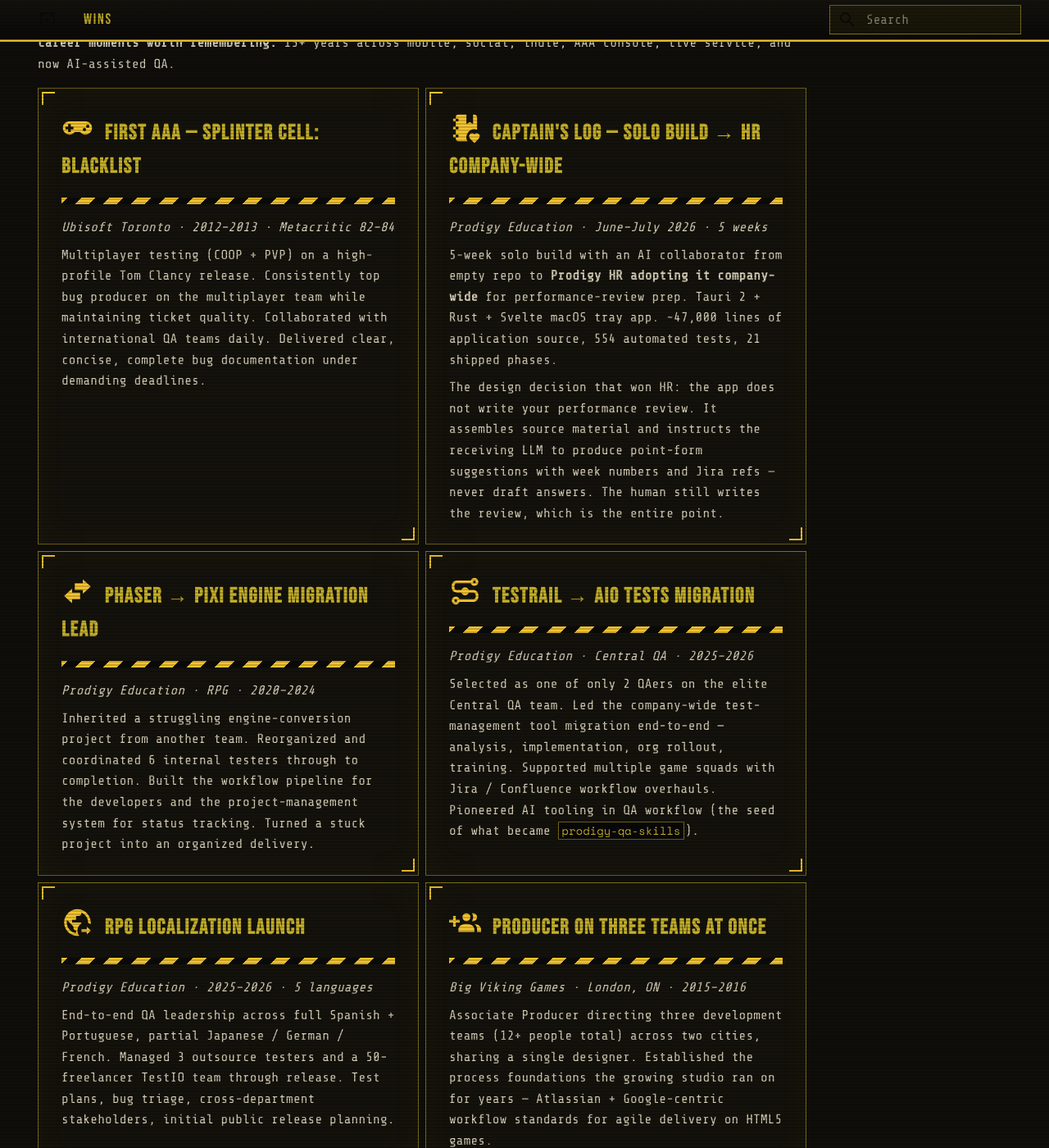
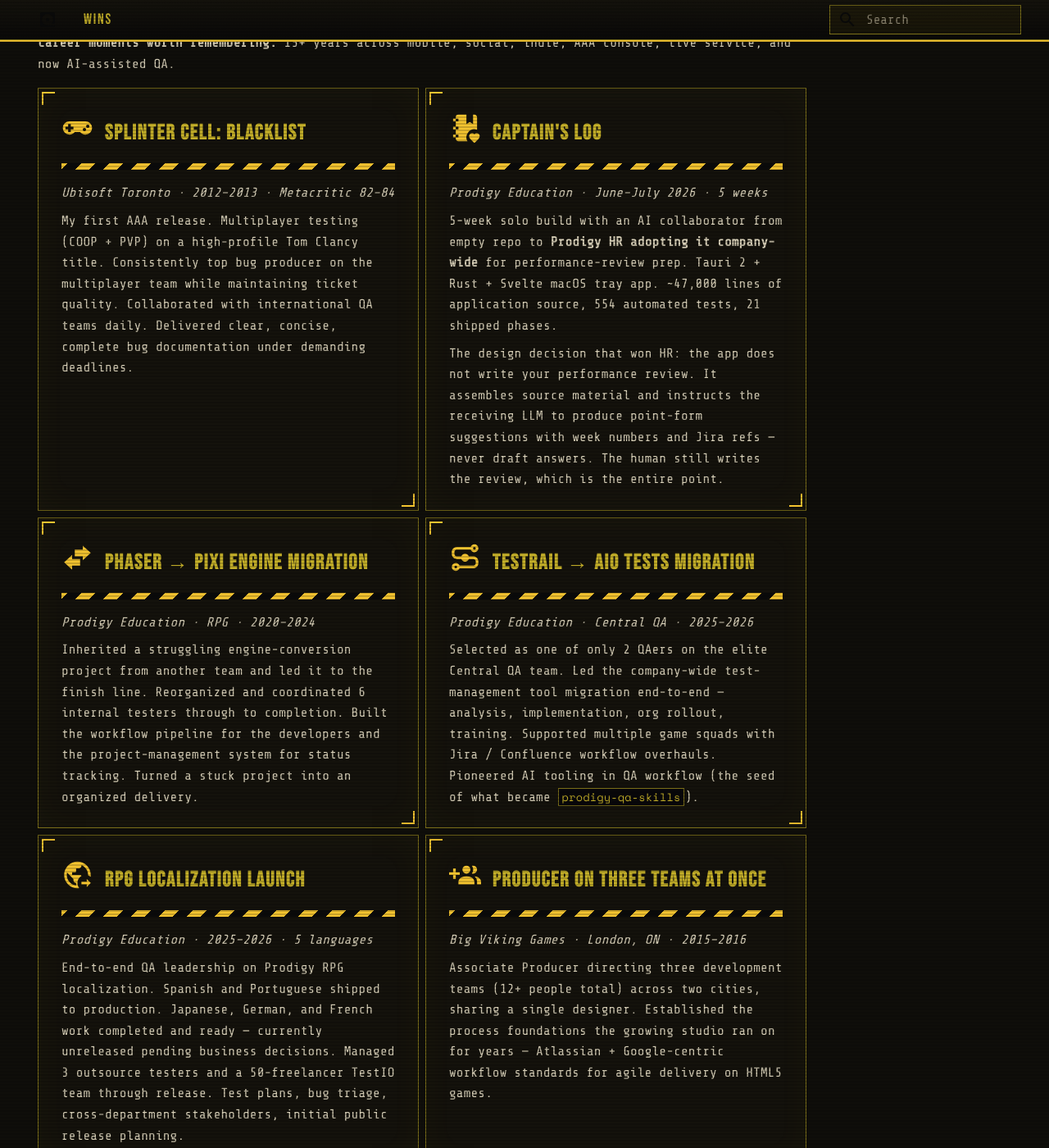
Before and after one commit to Godimas101/portfolio, an MkDocs documentation site: the page built from docs/wins.md, in a window 1280 px wide and 1400 px high, scrolled down 285 px. Shown: the whole window at 82% size. Built offline with MkDocs 1.6.1 and Material for MkDocs 9.7.7, drawn with Linux system fonts in a browser that asks for light colours; some of the changed text lies outside the part shown.

Commit message:
docs(wins): tighten card titles + fix localization accuracy
Title trims (single-line per card):
- 'First AAA — Splinter Cell: Blacklist' → 'Splinter Cell: Blacklist'
  ('My first AAA release.' moved to lead the body)
- 'Captain's Log — solo build → HR company-wide' → 'Captain's Log'
  (body already carries the story)
- 'Phaser → Pixi engine migration lead' → 'Phaser → Pixi engine migration'
  (lead framing moved into the body: 'led it to the finish line')
- 'Introduced Jira to Big Viking Games' → 'Introduced Jira to Big Viking'

Localization accuracy fix:
- Old text ('full Spanish + Portuguese, partial Japanese / German / French')
  conflated 'released' with 'work completed'
- New text: Spanish + Portuguese shipped to production; JP/DE/FR work
  completed and ready but currently unreleased pending business decisions

Co-Authored-By: Claude Opus 4.7 <noreply@anthropic.com>

```diff
--- a/docs/wins.md
+++ b/docs/wins.md
@@ -9,15 +9,15 @@ hide:
 
 <div class="grid cards" markdown>
 
--   :material-controller-classic:{ .lg .middle } **First AAA — Splinter Cell: Blacklist**
+-   :material-controller-classic:{ .lg .middle } **Splinter Cell: Blacklist**
 
     ---
 
     *Ubisoft Toronto · 2012–2013 · Metacritic 82–84*
 
-    Multiplayer testing (COOP + PVP) on a high-profile Tom Clancy release. Consistently top bug producer on the multiplayer team while maintaining ticket quality. Collaborated with international QA teams daily. Delivered clear, concise, complete bug documentation under demanding deadlines.
+    My first AAA release. Multiplayer testing (COOP + PVP) on a high-profile Tom Clancy title. Consistently top bug producer on the multiplayer team while maintaining ticket quality. Collaborated with international QA teams daily. Delivered clear, concise, complete bug documentation under demanding deadlines.
 
--   :material-notebook-heart:{ .lg .middle } **Captain's Log — solo build → HR company-wide**
+-   :material-notebook-heart:{ .lg .middle } **Captain's Log**
 
     ---
 
@@ -27,13 +27,13 @@ hide:
 
     The design decision that won HR: the app does not write your performance review. It assembles source material and instructs the receiving LLM to produce point-form suggestions with week numbers and Jira refs — never draft answers. The human still writes the review, which is the entire point.
 
--   :material-swap-horizontal-bold:{ .lg .middle } **Phaser → Pixi engine migration lead**
+-   :material-swap-horizontal-bold:{ .lg .middle } **Phaser → Pixi engine migration**
 
     ---
 
     *Prodigy Education · RPG · 2020–2024*
 
-    Inherited a struggling engine-conversion project from another team. Reorganized and coordinated 6 internal testers through to completion. Built the workflow pipeline for the developers and the project-management system for status tracking. Turned a stuck project into an organized delivery.
+    Inherited a struggling engine-conversion project from another team and led it to the finish line. Reorganized and coordinated 6 internal testers through to completion. Built the workflow pipeline for the developers and the project-management system for status tracking. Turned a stuck project into an organized delivery.
 
 -   :material-transit-connection-variant:{ .lg .middle } **TestRail → AIO Tests migration**
 
@@ -49,7 +49,7 @@ hide:
 
     *Prodigy Education · 2025–2026 · 5 languages*
 
-    End-to-end QA leadership across full Spanish + Portuguese, partial Japanese / German / French. Managed 3 outsource testers and a 50-freelancer TestIO team through release. Test plans, bug triage, cross-department stakeholders, initial public release planning.
+    End-to-end QA leadership on Prodigy RPG localization. Spanish and Portuguese shipped to production. Japanese, German, and French work completed and ready — currently unreleased pending business decisions. Managed 3 outsource testers and a 50-freelancer TestIO team through release. Test plans, bug triage, cross-department stakeholders, initial public release planning.
 
 -   :material-account-multiple-plus:{ .lg .middle } **Producer on three teams at once**
 
```
Also changed, not shown: other parts of docs/wins.md (+1 -1 lines).
